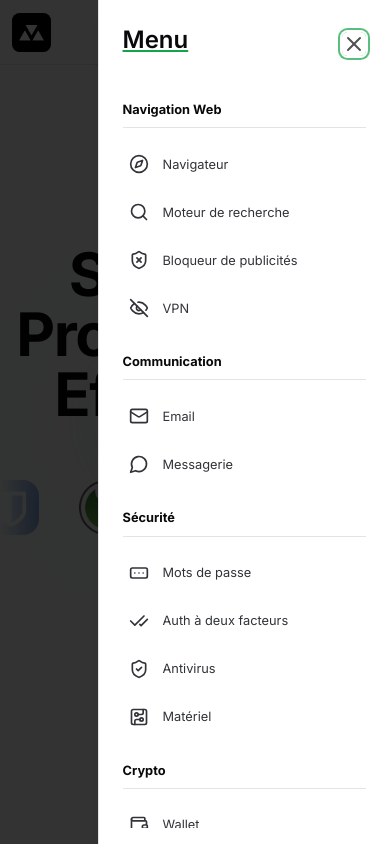
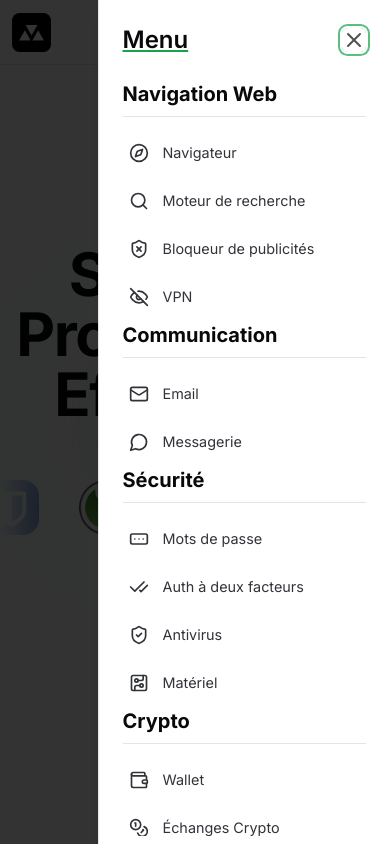
Before and after one commit to Crypte/Shacdn-tool, a Next.js app: page / in a window 390 px wide. Both pictures are taken after a click on the button 358 px from the left and 32 px from the top of the page. Built offline with nearby package versions, Linux system fonts and the light colour scheme.

Commit message:
adjust mobile menu

```diff
--- a/components/Navbar-mobile.tsx
+++ b/components/Navbar-mobile.tsx
@@ -59,23 +59,22 @@ export const Navbarmobile= () => {
 
 
       <SheetContent>
+      <SheetTitle>Menu</SheetTitle>
 
-      <SheetTitle>Menu </SheetTitle>
-
-        <ScrollArea className="h-full py-6">
+        <ScrollArea className="h-full my-6 pb-10">
       {NAV_BAR.map((link) => (
             <div key={link.key}>
-              <h2 className="my-3 pb-2 border-b text-foreground font-bold mt-5">{link.label}</h2>
+              <h2 className="mb-3 text-xl pb-2 border-b text-foreground font-bold">{link.label}</h2>
               {link.submenu.map((item) => (
                 <SheetClose asChild>
                 <Link
                   key={item.label}
                   href={item.href}
                 >
-                  <label className="py-2 text-center cursor-pointer transition duration-300 ease-in-out flex items-center text-muted-foreground">
+                  <label className="py-2 text-center cursor-pointer transition duration-300 ease-in-out flex items-center text-muted-foreground text-lg">
                     <div className="flex items-center gap-2">
                     <span className="p-1.5"><item.icon size={20}/></span>
-                      <span className="text-md">{item.label}</span>
+                      <span>{item.label}</span>
                     </div>
                   </label>
                 </Link>
@@ -83,6 +82,7 @@ export const Navbarmobile= () => {
               ))}
             </div>
           ))}
+
           </ScrollArea>
       </SheetContent>
     </Sheet>
--- a/components/Navbar.tsx
+++ b/components/Navbar.tsx
@@ -37,7 +37,7 @@ export const Navbar = () => {
         <div className="flex items-center gap-3 h-full">
         <Button variant={'outline'} size={'icon'} asChild>
           <Link href="/bon-plan" target="blank">
-            <BsTwitterX className="h-[1.5rem] w-[1.5rem]" />
+            <BsTwitterX className="h-[1.2rem] w-[1.2rem]" />
           </Link>
           </Button>
 
--- a/components/ToolGrid.tsx
+++ b/components/ToolGrid.tsx
@@ -8,7 +8,7 @@ type ToolGridProps = {
 
 const ToolGrid = ({ toolIds }: ToolGridProps) => {
   return (
-    <div className="md:grid md:grid-cols-2 gap-5 my-6">
+    <div className="md:grid md:grid-cols-2 gap-5 my-6 flex flex-col">
       {toolIds.map((id) => (
         <Toolcard key={id} id={id}  />
       ))}
--- a/components/Toolcard.tsx
+++ b/components/Toolcard.tsx
@@ -67,9 +67,9 @@ const Toolcard = ({ id }: ToolcardProps) => {
             )}
             </div>
             </div>
-            <div className="text-mygrey text-sm leading-6 text-light-grey text-justify">
-              <p>{Tool.description}</p>
-            </div>
+
+              <p className="text-sm leading-7 text-foreground-muted text-justify">{Tool.description}</p>
+
 
             {Tool.offer && (
               <p
--- a/components/ui/sheet.tsx
+++ b/components/ui/sheet.tsx
@@ -65,7 +65,7 @@ const SheetContent = React.forwardRef<
       {...props}
     >
       {children}
-      <SheetPrimitive.Close className="absolute right-6 top-8 rounded-sm opacity-70 ring-offset-background transition-opacity hover:opacity-100 outline-none ring-2 ring-ring ring-offset-2 disabled:pointer-events-none data-[state=open]:bg-secondary">
+      <SheetPrimitive.Close className="absolute right-6 top-7 rounded-sm opacity-70 ring-offset-background transition-opacity hover:opacity-100 outline-none ring-2 ring-ring ring-offset-2 disabled:pointer-events-none data-[state=open]:bg-secondary">
         <X className="h-6 w-6" />
         <span className="sr-only">Close</span>
       </SheetPrimitive.Close>
```
